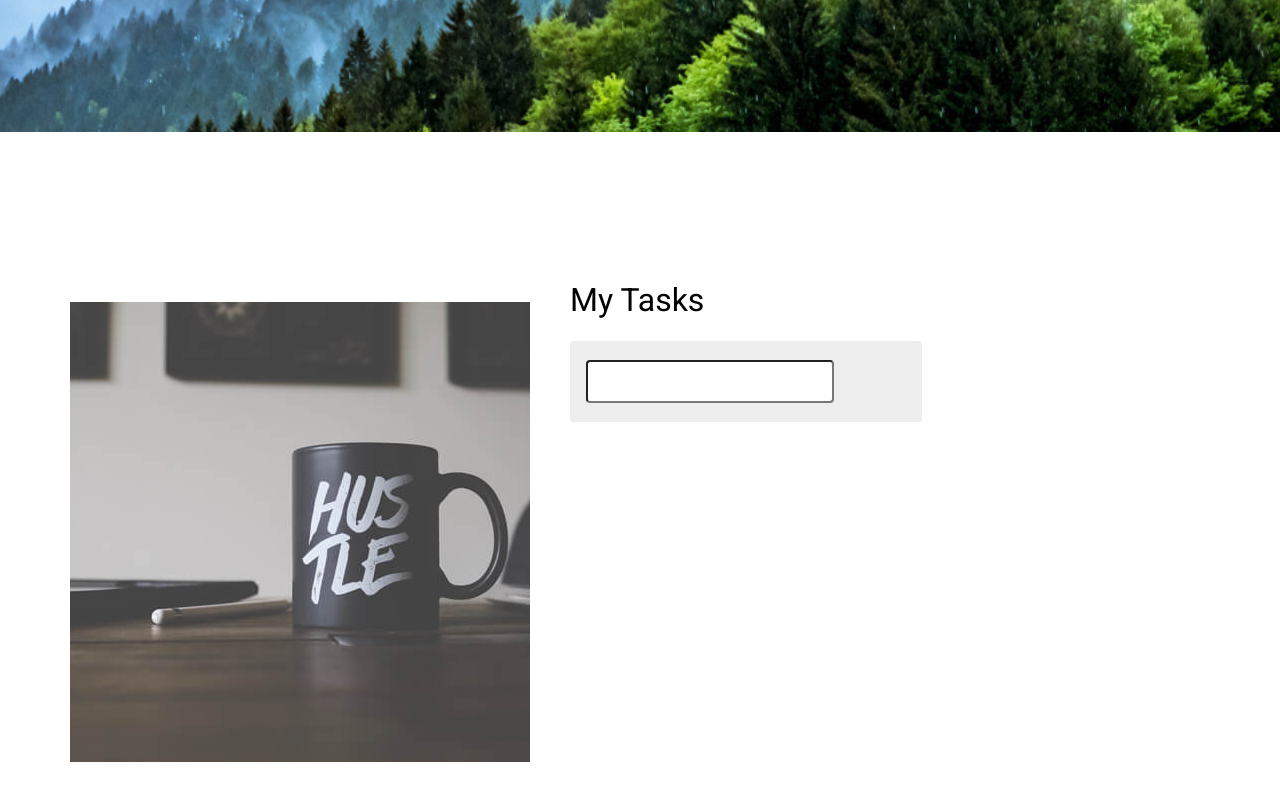
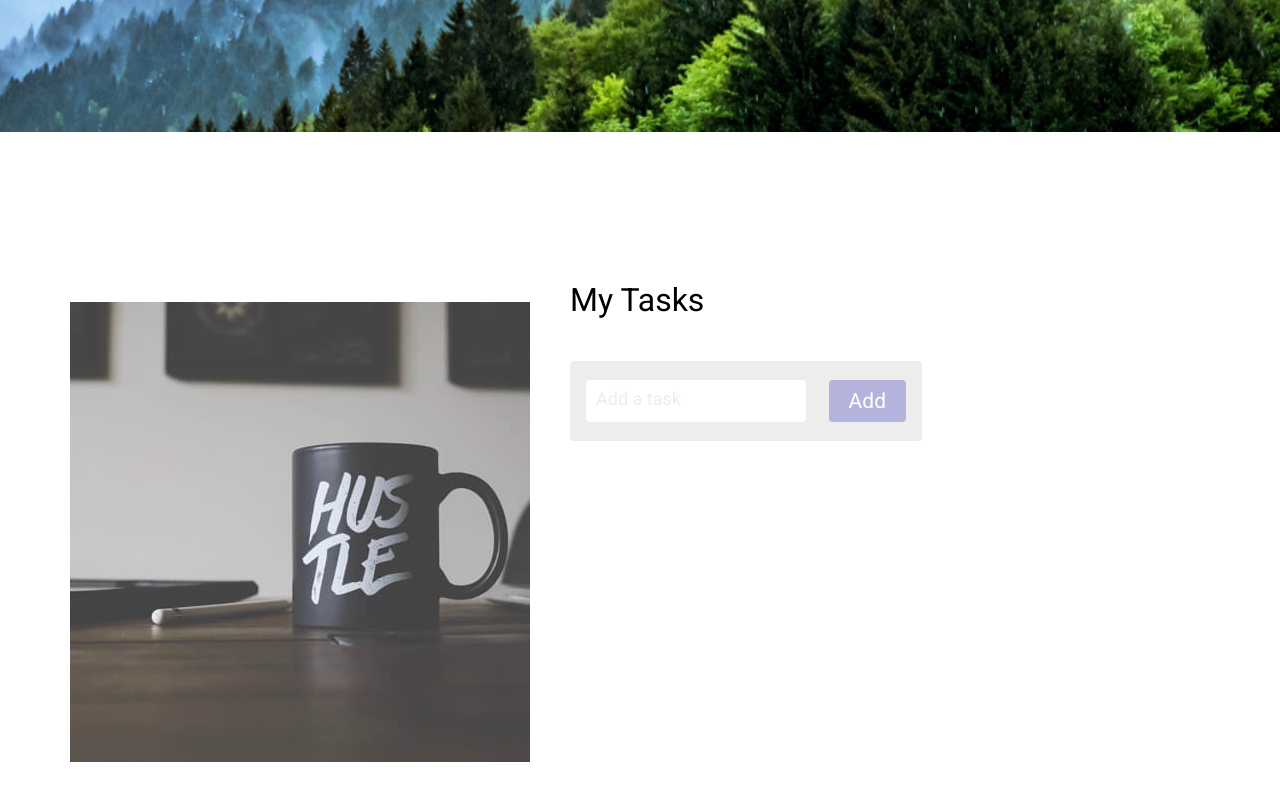
Before and after one commit to lourencofelipe/react-front-ts, a Next.js app: page / in a window 1280 px wide. Shown: the part 588-1388 px from the top of the page. Built offline with nearby package versions, Linux system fonts and the light colour scheme.

Commit message:
Adding components

```diff
--- a/src/components/bottomPanel/BottomBanner.tsx
+++ b/src/components/bottomPanel/BottomBanner.tsx
@@ -9,4 +9,7 @@ export const BottomBanner = styled.div`
     justify-content: center;
     align-items: center;
 
+    @media screen and (max-width: 480px) {
+        flex-direction: column;
+    }
 `
--- a/src/components/button/Button.tsx
+++ b/src/components/button/Button.tsx
@@ -0,0 +1,3 @@
+import styled from 'styled-components';
+
+export const Button = styled.button``
--- a/src/components/input/Input.tsx
+++ b/src/components/input/Input.tsx
@@ -1,17 +1,27 @@
 import styled from 'styled-components';
 
 const InputStyled = styled.input`
-    width: 75%;
+    width: 65%;
     padding-top: 12px;
     padding-bottom: 12px;
+    padding-left: 10px;
     border-radius: 4px;
+    border: none;
+
+    ::placeholder {
+    font-family: roboto;
+    font-weight: 400;
+    color: #ededed;
+    font-size: 18px;
+    }
 `
 
 type InputProps = {
     onChange?: (value: any) => void;
     value?: string;
+    placeholder: string;
 }
 
-export const Input = ({value, onChange }: InputProps ) => (
-    <InputStyled value={value} onChange={onChange}></InputStyled>
+export const Input = ({value, onChange, placeholder }: InputProps ) => (
+    <InputStyled placeholder={placeholder} value={value} onChange={onChange}></InputStyled>
 )
--- a/src/components/title/Title.tsx
+++ b/src/components/title/Title.tsx
@@ -3,6 +3,10 @@ import styled from 'styled-components';
 const TitleStyled = styled.h1`
     font-family: roboto;
     font-weight: 400;
+
+    @media screen and (max-width: 480px) {
+        margin-left: 20px;
+    }
 
 `
 
--- a/src/pages/index.tsx
+++ b/src/pages/index.tsx
@@ -14,7 +14,7 @@ import tile1 from '../../public/images/tile-1.jpg'
 
 import styled from 'styled-components';
 
-import { Main, TopBanner, NavBar, PageButton, BottomBanner, Title, Input } from '@Components/index'
+import { Main, TopBanner, NavBar, PageButton, BottomBanner, Title, Input, Button } from '@Components/index'
 
 const LogoPosition = styled.div`
   width: 100%;
@@ -73,6 +73,10 @@ const ImageBottomPosition = styled.div`
 
   display: flex;
   justify-content: center;
+
+  @media screen and (max-width: 480px) {
+    padding: 35px 20px 0px 20px;
+  }
 `
 
 const TasksPosition = styled.div`
@@ -82,22 +86,51 @@ const TasksPosition = styled.div`
 
   display: flex;
   flex-direction: column;
+
+  @media screen and (max-width: 480px) {
+    width: 100%;
+    padding: 0px;
+
+  }
+
 `
 
 const InputPosition = styled.div`
   background-color: #ededed;
   width: 50%;
   border-radius: 4px;
+  border: none;
   padding: 19px 16px 19px 16px;
 
   display: flex;
   justify-content: space-between;
 
+  @media screen and (max-width: 480px) {
+    width: 81%;
+    margin-left: 20px;
+  }
+
+`
+
+const ButtonTaskStyled = styled(Button)`
+  padding: 9px 20px;
+  background-color: #b3b3db;
+  border-radius: 4px;
+  font-family: roboto;
+  font-weight: 400;
+  font-size: 21px;
+  color: #ffffff;
+  border: none;
+  cursor: pointer;
 `
 
 const Home: NextPage = () => {
-  const [task, setTask] = useState<string[]>(['']);
-  const addTask = () => setTask([...task, '']);
+  const [tasks, setTask] = useState<string[]>(['']);
+  const [inputValue, setInputValue] = useState<string>('');
+
+  const handleOnChange = (e: any) => setInputValue(e.target.value);
+  const addTask = () => setTask([...tasks, inputValue]);
+  //const removeTask = () => setTask([...tasks], ['']);
 
   return (
     <>
@@ -132,8 +165,15 @@ const Home: NextPage = () => {
 
           <TasksPosition>
             <Title>My Tasks</Title>
+            <div>
+                {tasks.map(task => (
+                  <h2 key={task}>{ task }</h2>
+                  )
+                )}
+              </div>
             <InputPosition>
-              <Input placeholder="Add a task"></Input>
+              <Input placeholder="Add a task" value={inputValue} onChange={handleOnChange}></Input>
+              <ButtonTaskStyled onClick={addTask}>Add</ButtonTaskStyled>
             </InputPosition>
           </TasksPosition>
 
```
